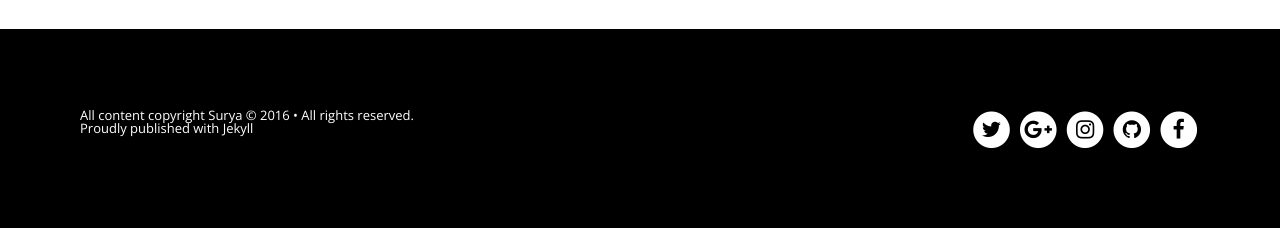
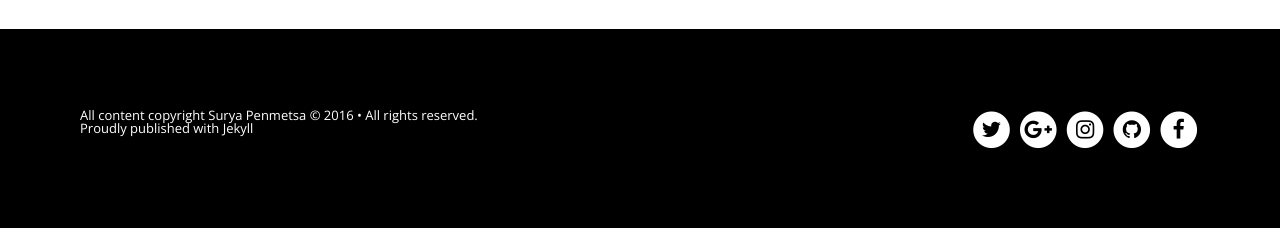
Before and after one commit to psurya1994/psurya1994.github.io, a Jekyll site: the page built from index.html, in a window 1280 px wide. Shown: the part 2118-2346 px from the top of the page. Built offline with Jekyll 4.4.1, drawn with Linux system fonts in a browser that asks for light colours; nearby versions of some CDN libraries; the list of posts is cut into pages by our own code.

Commit message:
image added.

```diff
--- a/_config.yml
+++ b/_config.yml
@@ -11,8 +11,8 @@
 
 # Owner/author information
 owner:
-  name:           Surya
-  avatar:         hmfaysal.jpg
+  name:           Surya Penmetsa
+  avatar:         surya.jpg
   email:          p.surya1994@gmail.com
   # Use the coder's toolbox at http://coderstoolbox.net/string/#!encoding=xml&action=encode&charset=us_ascii to encode your description into XML string
   description:    Awesome Dude, Awesome Life
```
Also changed, not shown: images/surya.jpg (added).
